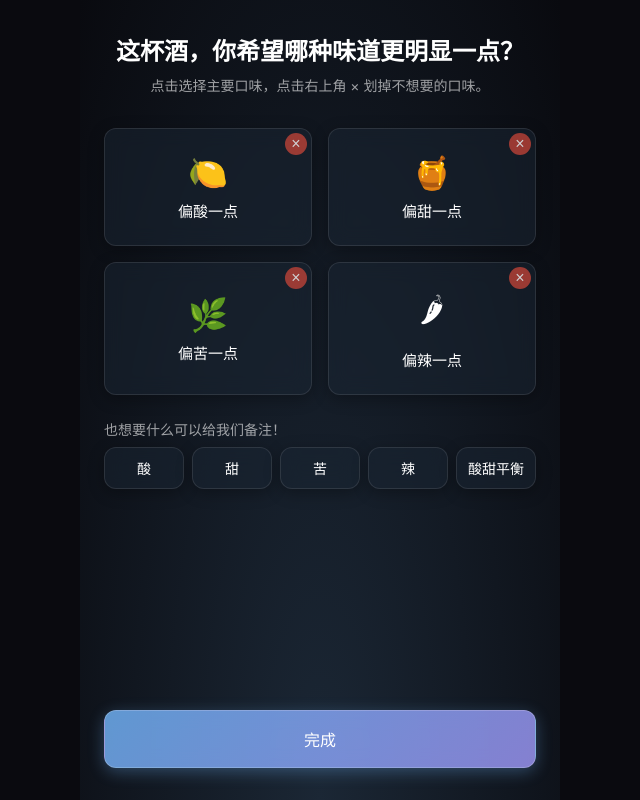
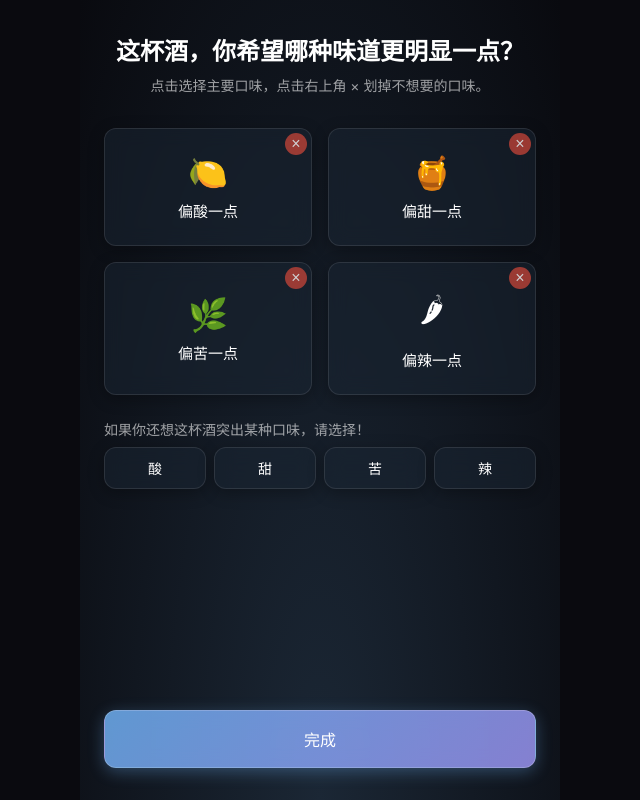
Before and after one commit to Darkphooo/emotion-to-drink, a Vue app: page /emotion-to-drink/flavor in a window 1280 px wide. Shown: the whole page, without its empty margins (320-960 px from the left). Built offline with nearby package versions, Linux system fonts and the light colour scheme.

Commit message:
移除酸甜平衡选项并调整口味提示文案

```diff
--- a/src/views/FlavorPreference.vue
+++ b/src/views/FlavorPreference.vue
@@ -51,7 +51,7 @@
     </transition>
 
     <div class="secondary-input">
-      <p class="secondary-label">也想要什么可以给我们备注！</p>
+      <p class="secondary-label">如果你还想这杯酒突出某种口味，请选择！</p>
       <div class="secondary-options">
         <button
           v-for="option in secondaryOptions"
@@ -97,8 +97,7 @@ const secondaryOptions = [
   { id: 'sour', text: '酸' },
   { id: 'sweet', text: '甜' },
   { id: 'bitter', text: '苦' },
-  { id: 'spicy', text: '辣' },
-  { id: 'balance', text: '酸甜平衡' }
+  { id: 'spicy', text: '辣' }
 ]
 
 const selectedMain = ref(null)
@@ -147,7 +146,6 @@ function getSecondaryTasteId(optionId) {
   if (optionId === 'sweet') return 't2'
   if (optionId === 'bitter') return 't3'
   if (optionId === 'spicy') return 't4'
-  if (optionId === 'balance') return 'neutralize'
   return null
 }
 
@@ -174,7 +172,7 @@ function handleNext() {
     flavorLevels[id] = 0
   })
 
-  if (selectedSecondary.value && selectedSecondary.value !== 'balance') {
+  if (selectedSecondary.value) {
     const tasteMap = { sour: 'sour', sweet: 'sweet', bitter: 'bitter', spicy: 'spicy' }
     const tasteKey = tasteMap[selectedSecondary.value]
     if (tasteKey && !crossedFlavors.value.includes(tasteKey)) {
```
